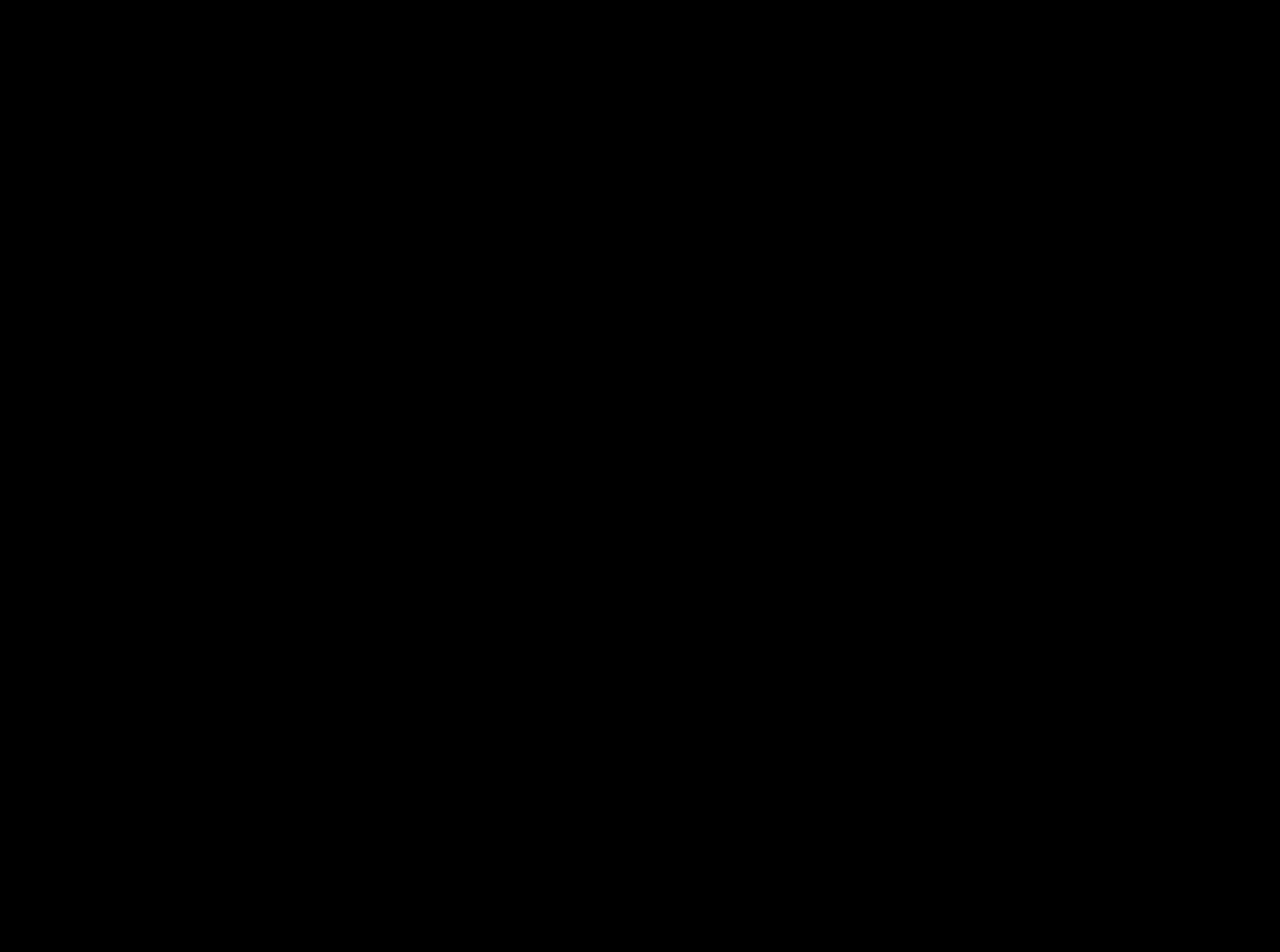
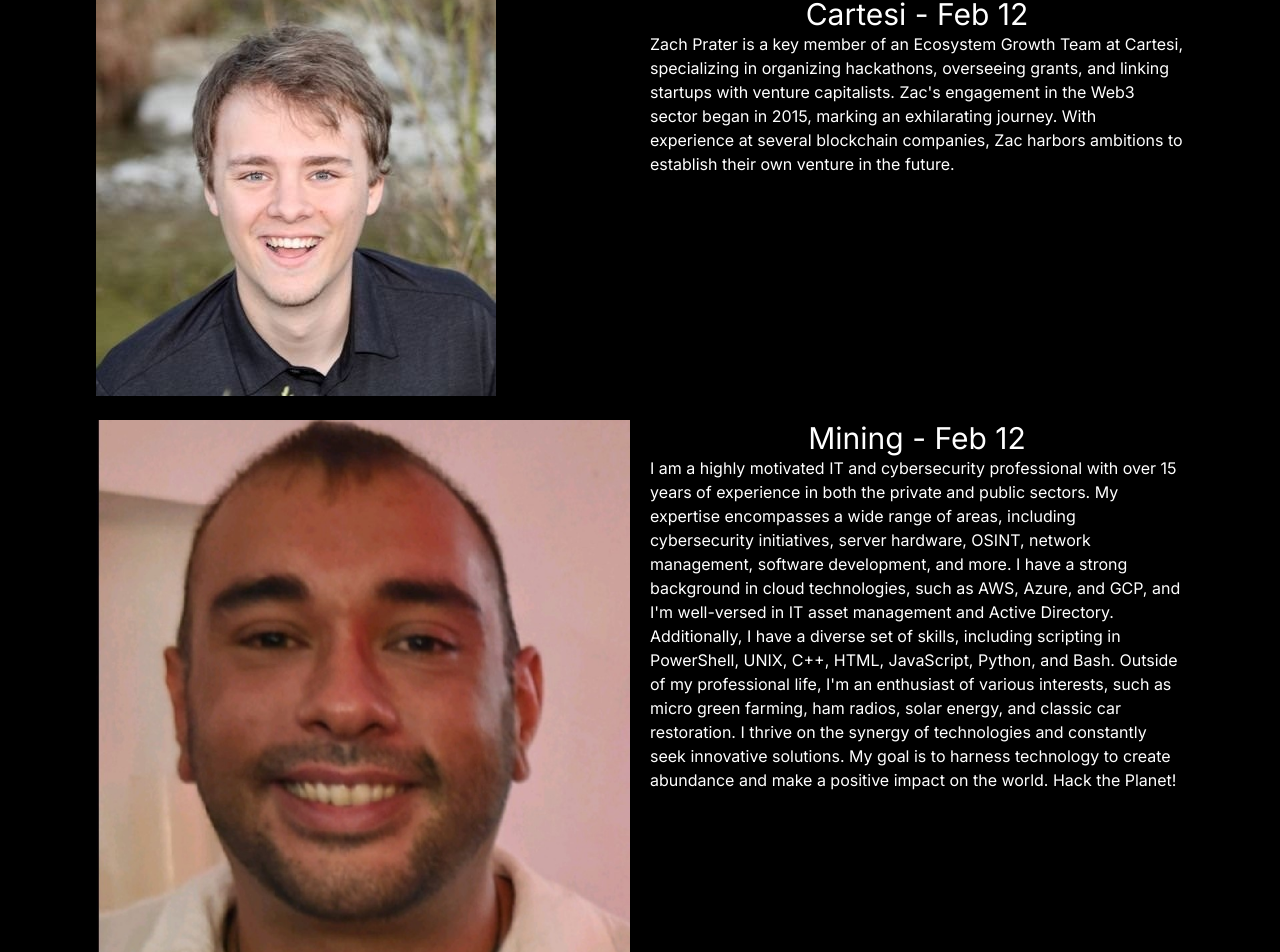
Before and after one commit to h-town-dao/h-town-dao-website, a Next.js app: page /schedule in a window 1280 px wide. Shown: the part 272-1224 px from the top of the page. Before the commit the page ends 800 px from the top, so only its background shows below. Built offline with nearby package versions, Linux system fonts and the light colour scheme.

Commit message:
added 2 speakers

```diff
--- a/src/app/schedule/page.tsx
+++ b/src/app/schedule/page.tsx
@@ -7,8 +7,23 @@ const Schedule = () => {
       <div className='flex text-3xl pt-10 justify-center'>2024 Houston Web3 Schedule</div>
       <div className='pt-5'>
         <div className='lg:grid grid-cols-2 gap-5'>
-          <div className=''></div>
-          <div className=''></div>
+          <div className=''>
+            <img src={info.schedule[202402].image}></img>
+          </div>
+          <div className=''>
+            <div className='text-3xl text-center'>Cartesi - Feb 12</div>
+            {info.schedule[202402].description}
+          </div>
+        </div>
+        <br />
+        <div className='lg:grid grid-cols-2 gap-5'>
+          <div className=''>
+            <img src={info.schedule[202403].image}></img>
+          </div>
+          <div className=''>
+            <div className='text-3xl text-center'>Mining - Feb 12</div>
+            {info.schedule[202403].description}
+          </div>
         </div>
       </div>
     </div>
--- a/src/data/data.ts
+++ b/src/data/data.ts
@@ -9,8 +9,18 @@ const info = {
   mission_statement: "To unlock Houston's Web3 community potential",
   schedule: {
     2024_01: { description: "test", image: "/images/download.png" },
-    2024_02: { description: "test", image: "/images/download.png" },
-    2024_03: { description: "test", image: "/images/download.png" },
+    2024_02: {
+      title: "Zach Prater",
+      description:
+        "Zach Prater is a key member of an Ecosystem Growth Team at Cartesi, specializing in organizing hackathons, overseeing grants, and linking startups with venture capitalists. Zac's engagement in the Web3 sector began in 2015, marking an exhilarating journey. With experience at several blockchain companies, Zac harbors ambitions to establish their own venture in the future.",
+      image: "/images/prater.jpg",
+    },
+    2024_03: {
+      title: "George Pate",
+      description:
+        "I am a highly motivated IT and cybersecurity professional with over 15 years of experience in both the private and public sectors. My expertise encompasses a wide range of areas, including cybersecurity initiatives, server hardware, OSINT, network management, software development, and more. I have a strong background in cloud technologies, such as AWS, Azure, and GCP, and I'm well-versed in IT asset management and Active Directory. Additionally, I have a diverse set of skills, including scripting in PowerShell, UNIX, C++, HTML, JavaScript, Python, and Bash. Outside of my professional life, I'm an enthusiast of various interests, such as micro green farming, ham radios, solar energy, and classic car restoration. I thrive on the synergy of technologies and constantly seek innovative solutions. My goal is to harness technology to create abundance and make a positive impact on the world. Hack the Planet!",
+      image: "/images/pate.jpg",
+    },
     2024_04: { description: "test", image: "/images/download.png" },
     2024_05: { description: "test", image: "/images/download.png" },
     2024_06: { description: "test", image: "/images/download.png" },
```
